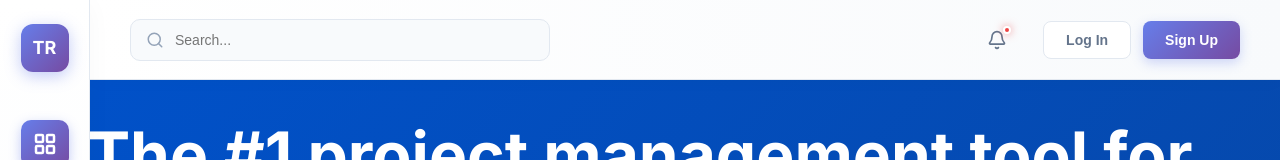
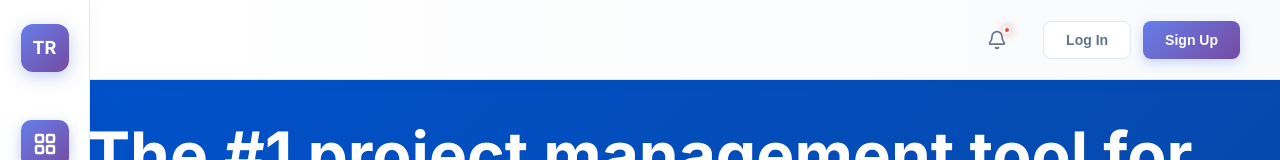
Before and after one commit to TaskRythm/taskRythm, a Next.js app: page / in a window 1280 px wide. Shown: the top 160 px of the page. Built offline with nearby package versions, Linux system fonts and the light colour scheme; no server answers.

Commit message:
Refactor Navigation component layout for improved UI consistency

```diff
--- a/src/components/Navigation.tsx
+++ b/src/components/Navigation.tsx
@@ -206,45 +206,14 @@ export default function Navigation() {
         borderBottom: '1px solid #e2e8f0',
         display: 'flex',
         alignItems: 'center',
-        justifyContent: 'space-between',
+        justifyContent: 'flex-end',
         padding: '0 40px',
         zIndex: 900,
         backdropFilter: 'blur(10px)',
         backgroundColor: 'rgba(255, 255, 255, 0.95)',
         boxShadow: '0 4px 16px rgba(0,0,0,0.02)'
       }}>
-        {/* Left: Search Bar */}
-        <div style={{ position: 'relative', width: '420px' }}>
-          <Search size={18} color="#94a3b8" style={{ position: 'absolute', left: '16px', top: '50%', transform: 'translateY(-50%)', pointerEvents: 'none' }} />
-          <input
-            type="text"
-            placeholder="Search..."
-            style={{
-              width: '100%',
-              padding: '12px 16px 12px 44px',
-              borderRadius: '10px',
-              border: '1px solid #e2e8f0',
-              background: '#f8fafc',
-              fontSize: '14px',
-              color: '#1e293b',
-              outline: 'none',
-              transition: 'all 0.3s ease',
-              fontWeight: '400'
-            }}
-            onFocus={(e) => {
-              e.currentTarget.style.borderColor = '#667eea';
-              e.currentTarget.style.background = '#ffffff';
-              e.currentTarget.style.boxShadow = '0 4px 12px rgba(102, 126, 234, 0.1)';
-            }}
-            onBlur={(e) => {
-              e.currentTarget.style.borderColor = '#e2e8f0';
-              e.currentTarget.style.background = '#f8fafc';
-              e.currentTarget.style.boxShadow = 'none';
-            }}
-          />
-        </div>
-
-        {/* Right: Actions & Profile */}
+        {/* Actions & Profile */}
         <div style={{ display: 'flex', alignItems: 'center', gap: '28px' }}>
           {/* Action Icons */}
           <div style={{ display: 'flex', gap: '8px', alignItems: 'center' }}>
```
